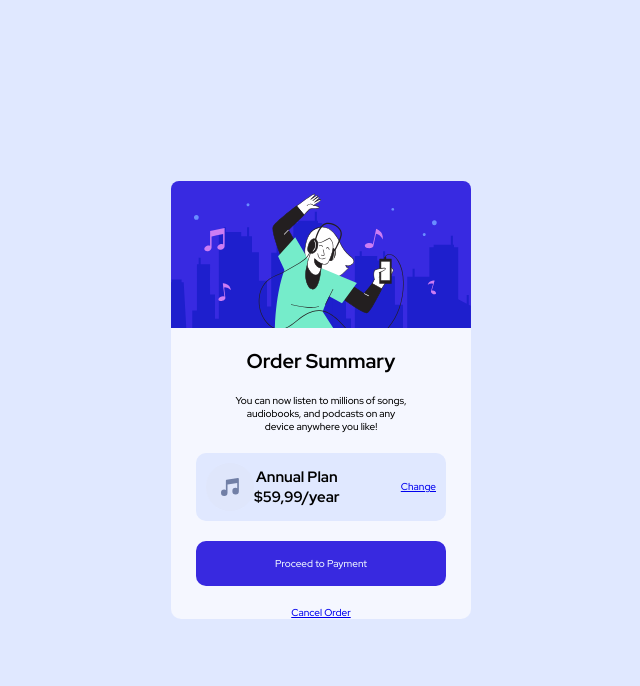
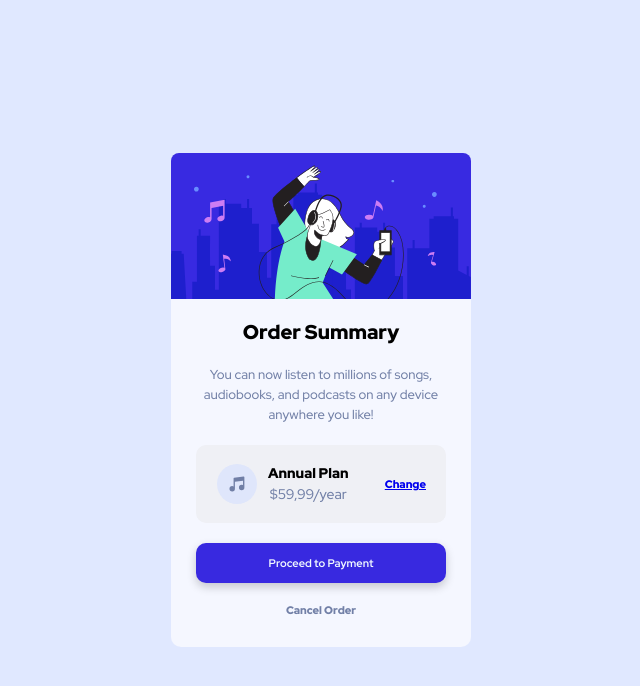
Before and after one commit to victor-guillherme/order-sumary-component, a plain HTML site: page index.html in a window 1280 px wide. Shown: the whole page, without its empty margins (319-959 px from the left). Drawn offline with Linux system fonts and the light colour scheme.

Commit message:
adicionando ultimas estilizações

```diff
--- a/index.html
+++ b/index.html
@@ -28,13 +28,13 @@
         <div class="plano-anual">
 
             <div>
-                <img src="./src/images/icon-music.svg" alt="icone de nota musical">
+                <img src="./src/images/icon-music.svg" alt="icone de nota musical" class="nota-musical">
                 <div class="info-plano">
                     <h2>Annual Plan <br><span class="valor">$59,99/year</span></h2>
                 </div>
             </div>
 
-            <a href="#">Change</a>
+            <a href="#" class="change">Change</a>
         </div>
 
         <a href="#" class="btn">Proceed to Payment</a>
--- a/src/css/style.css
+++ b/src/css/style.css
@@ -29,13 +29,21 @@ body {
     border-radius: .8rem .8rem 0 0;
 }
 
+.hero .titulo {
+    font-weight: 900;
+}
+
 .hero .descricao {
-    width: 60%;
+    font-size: 1.3rem;
+    color: hsl(224, 23%, 55%);
+    line-height: 2rem;
+    width: 80%;
+    font-weight: 500;
     margin: 0 auto;
 }
 
 .plano-anual {
-    background-color: hsl(225, 100%, 94%);
+    background-color: hsl(230, 23%, 95%);
     display: flex;
     justify-content: space-between;
     align-items: center;
@@ -43,6 +51,29 @@ body {
     width: 25rem;
     margin: 0 auto;
     border-radius: 1rem;
+}
+
+.plano-anual .nota-musical {
+    width: 40px;
+    margin: .9rem 1.1rem;
+}
+
+.plano-anual h2 {
+    font-size: 1.4rem;
+    font-weight: 900;
+    line-height: 2.1rem;
+}
+
+.plano-anual h2 .valor {
+    font-size: 1.4rem;
+    font-weight: 500;
+    color: hsl(224, 23%, 55%);
+}
+
+.plano-anual .change {
+    font-weight: 900;
+    font-size: 1.1rem;
+    margin-right: 10px;
 }
 
 .plano-anual div {
@@ -61,13 +92,24 @@ body {
 
 .hero .btn {
     width: 25rem;
-    height: 4.5rem;
+    height: 4rem;
     border-radius: 1rem;
+    box-shadow: 0 4px 10px rgb(0 0 0 / 0.2);
     margin: 0 auto;
     color: aliceblue;
     background-color:  hsl(245, 75%, 52%);
     text-decoration: none;
+    font-size: 1.1rem;
+    font-weight: 700;
     display: flex;
     justify-content: center;
     align-items: center;
 }
+
+.hero .btn-cancel {
+    font-weight: 900;
+    font-size: 1.1rem;
+    text-decoration: none;
+    color:hsl(224, 23%, 55%);
+    margin-bottom: 10%;
+}
```
